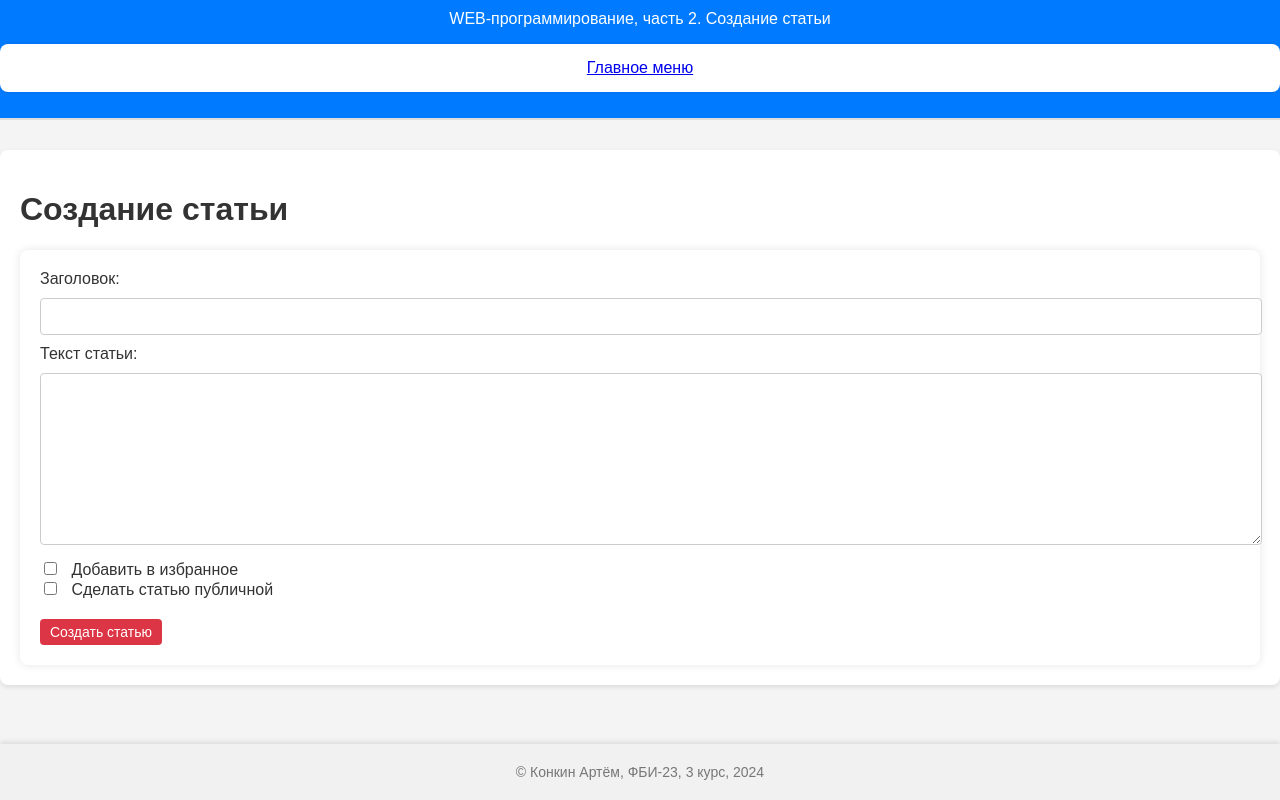
After one commit to temako04/web-programming-labs-2, a Flask app: page /lab8/create in a window 1280 px wide. The commit adds this page. Run offline with Flask 3, Linux system fonts and the light colour scheme; the visitor is signed in with stand-in values (Sample User, id 1).

Commit message:
Самостоятельное задание

```diff
--- a/lab8.py
+++ b/lab8.py
@@ -32,6 +32,8 @@ def register():
     new_user = users(login = login_form, password = password_hash)
     db.session.add(new_user)
     db.session.commit()
+    login_user(new_user)
+
     return redirect('/lab8/')
 
 
@@ -42,6 +44,7 @@ def login():
 
     login_form = request.form.get('login')
     password_form = request.form.get('password')
+    remember_me = 'remember' in request.form
 
     if not login_form:
         return render_template('lab8/login.html', error='Логин не может быть пустым')
@@ -51,20 +54,91 @@ def login():
 
     user = users.query.filter_by(login = login_form).first()
 
-    if user:
-        if check_password_hash(user.password, password_form):
-            login_user(user, remember = False)
-            return redirect('/lab8/')
+    if user and check_password_hash(user.password, password_form):
+        login_user(user, remember=remember_me)
+        return redirect('/lab8/')
 
     return render_template('/lab8/login.html',
                             error='Ошибка входа: логин и/или пароль неверны')
 
 
-@lab8.route('/lab8/articles/')
+@lab8.route('/lab8/articles')
 @login_required
 def article_list():
-    return "Cписок статей"
+    user_articles = articles.query.filter_by(login_id=current_user.id).all()
+    return render_template('lab8/articles.html', articles=user_articles)
 
+@lab8.route('/lab8/create', methods=['GET', 'POST'])
+@login_required
+def create_article():
+    if request.method == 'GET':
+        return render_template('lab8/create.html')
+
+    title = request.form.get('title')
+    article_text = request.form.get('article_text')
+    is_favorite = request.form.get('is_favorite') == 'on'
+    is_public = request.form.get('is_public') == 'on'
+    if not title or not title.strip():
+        return render_template('lab8/create.html', error='Заголовок не может быть пустым')
+    if not article_text or not article_text.strip():
+        return render_template('lab8/create.html', error='Текст статьи не может быть пустым')
+
+    new_article = articles(
+        login_id=current_user.id,
+        title=title,
+        article_text=article_text,
+        is_favorite=is_favorite,
+        is_public=is_public,
+        likes=0
+    )
+    db.session.add(new_article)
+    db.session.commit()
+
+    return redirect('/lab8/articles')
+
+
+@lab8.route('/lab8/edit_article/<int:article_id>', methods=['GET', 'POST'])
+@login_required
+def edit_article(article_id):
+    article = articles.query.get_or_404(article_id)
+
+    if article.login_id != current_user.id:
+        return redirect('/lab8/')
+
+    if request.method == 'POST':
+        title = request.form.get('title')
+        article_text = request.form.get('article_text')
+        is_favorite = request.form.get('is_favorite') == 'on'
+        is_public = request.form.get('is_public') == 'on'
+
+        if not title or not title.strip():
+            return render_template('lab8/edit.html', article=article, error='Заголовок не может быть пустым')
+        if not article_text or not article_text.strip():
+            return render_template('lab8/edit.html', article=article, error='Текст статьи не может быть пустым')
+
+        article.title = title
+        article.article_text = article_text
+        article.is_favorite = is_favorite
+        article.is_public = is_public
+        db.session.commit()
+
+        return redirect('/lab8/articles')
+
+    return render_template('lab8/edit.html', article=article)
+
+
+@lab8.route('/lab8/delete_article/<int:article_id>', methods=['POST'])
+@login_required
+def delete_article(article_id):
+    article = articles.query.get_or_404(article_id)
+
+    if article.login_id != current_user.id:
+        return redirect('/lab8/')
+
+    db.session.delete(article)
+    db.session.commit()
+
+    return redirect('/lab8/articles')
 @lab8.route('/lab8/logout')
 @login_required
 def logout():
--- a/static/main.css
+++ b/static/main.css
@@ -190,3 +190,108 @@ button {
 button:hover {
     background-color: #45a049;
 }
+.container {
+    width: 80%;
+    max-width: 1200px;
+    margin: 0 auto;
+    padding: 20px;
+}
+
+header {
+    background-color: #007bff;
+    padding: 10px 0;
+    color: white;
+    text-align: center;
+}
+
+h1, h2 {
+    color: #333;
+}
+
+h2 {
+    margin-top: 20px;
+}
+
+footer {
+    text-align: center;
+    padding: 20px;
+    background-color: #f1f1f1;
+}
+
+/* Формы */
+form {
+    background-color: #fff;
+    padding: 20px;
+    border-radius: 8px;
+    box-shadow: 0 0 10px rgba(0, 0, 0, 0.1);
+    margin-top: 20px;
+}
+
+input[type="text"], input[type="password"], textarea {
+    width: 100%;
+    padding: 10px;
+    border: 1px solid #ccc;
+    border-radius: 4px;
+    margin: 10px 0;
+}
+
+input[type="checkbox"] {
+    margin-right: 10px;
+}
+
+button[type="submit"] {
+    background-color: #007bff;
+    color: white;
+    padding: 10px 20px;
+    border: none;
+    border-radius: 4px;
+    cursor: pointer;
+    font-size: 16px;
+}
+
+button[type="submit"]:hover {
+    background-color: #0056b3;
+}
+
+/* Сообщения об ошибках */
+.error {
+    color: red;
+    font-weight: bold;
+    margin-bottom: 20px;
+}
+
+/* Стили для списка статей */
+ul {
+    list-style-type: none;
+    padding: 0;
+}
+
+li {
+    background-color: #fff;
+    padding: 15px;
+    margin-bottom: 10px;
+    border-radius: 8px;
+    box-shadow: 0 0 5px rgba(0, 0, 0, 0.1);
+}
+
+li strong {
+    font-size: 18px;
+}
+
+li small {
+    display: block;
+    margin-top: 10px;
+    font-size: 14px;
+    color: #555;
+}
+
+form button[type="submit"] {
+    background-color: #dc3545;
+    padding: 5px 10px;
+    font-size: 14px;
+    border-radius: 4px;
+}
+
+form button[type="submit"]:hover {
+    background-color: #c82333;
+}
--- /dev/null
+++ b/templates/lab8/create.html
@@ -0,0 +1,38 @@
+{% extends "base.html" %}
+
+{% block lab %}Создание статьи{% endblock %}
+
+{% block main %}
+    <h1>Создание статьи</h1>
+    <form action="/lab8/create" method="post">
+        <div>
+            <label>
+                Заголовок: <input type="text" name="title">
+            </label>
+        </div>
+
+        <div>
+            <label>
+                Текст статьи:
+                <textarea name="article_text" rows="10" cols="50"></textarea>
+            </label>
+        </div>
+
+        <div>
+            <label>
+                <input type="checkbox" name="is_favorite"> Добавить в избранное
+            </label>
+        </div>
+
+        <div>
+            <label>
+                <input type="checkbox" name="is_public"> Сделать статью публичной
+            </label>
+        </div>
+
+        <button type="submit">Создать статью</button>
+        {% if error %}
+            <p style="color:red;">{{ error }}</p>
+        {% endif %}
+    </form>
+{% endblock %}
--- a/templates/lab8/lab8.html
+++ b/templates/lab8/lab8.html
@@ -24,7 +24,7 @@
         }
     </style>
 
-    <p>Пользователь: anonymous </p>
+    <p>Пользователь: {{ current_user.login if current_user.is_authenticated else 'anonymous' }}</p>
 
     <div class="buttons-container">
         <a href="/lab8/login" class="btn">Вход</a>
--- a/templates/lab8/login.html
+++ b/templates/lab8/login.html
@@ -22,6 +22,12 @@
             </label>
         </div>
 
+        <div>
+            <label>
+                <input type="checkbox" name="remember"> Запомнить меня
+            </label>
+        </div>
+
         <button type="submit">Вход</button>
     </form>
 {% endblock %}
```
Also changed, not shown: templates/lab8/articles.html (+19 -81 lines), templates/lab8/create_article.html (deleted, +0 -36 lines), templates/lab8/edit.html (added, +40 -0 lines), templates/lab8/success.html (deleted, +0 -10 lines), templates/lab8/success_login.html (deleted, +0 -10 lines).
